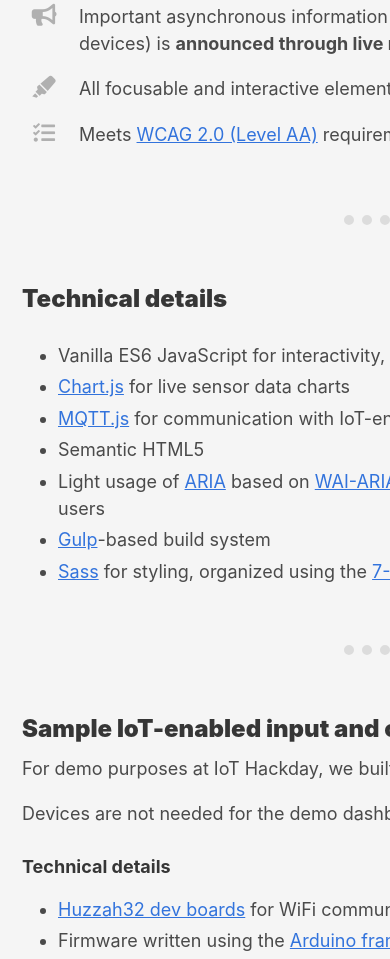
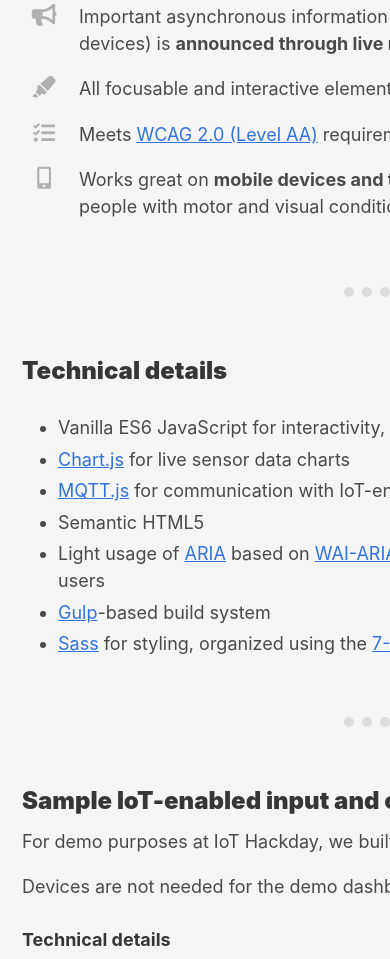
Before and after one commit to jasonwebb/dashboard-for-everybody, a plain HTML site: page index.html in a window 390 px wide. Shown: the part 1670-2629 px from the top of the page. Drawn offline with Linux system fonts and the light colour scheme.

Commit message:
Adding note on mobile devices and tablets

```diff
--- a/index.html
+++ b/index.html
@@ -91,6 +91,15 @@
                   Meets <a href="https://www.w3.org/TR/WCAG20/" target="_blank">WCAG 2.0 (Level AA)</a> requirements
                 </div>
               </li>
+
+              <li>
+                <div class="icon">
+                  <span class="fas fa-mobile-alt" aria-hidden="true"></span>
+                </div>
+                <div class="text">
+                  Works great on <b>mobile devices and tablets</b>, which are very popular among people with motor and visual conditions
+                </div>
+              </li>
             </ul>
 
               <hr class="is-dotted is-small">
```
